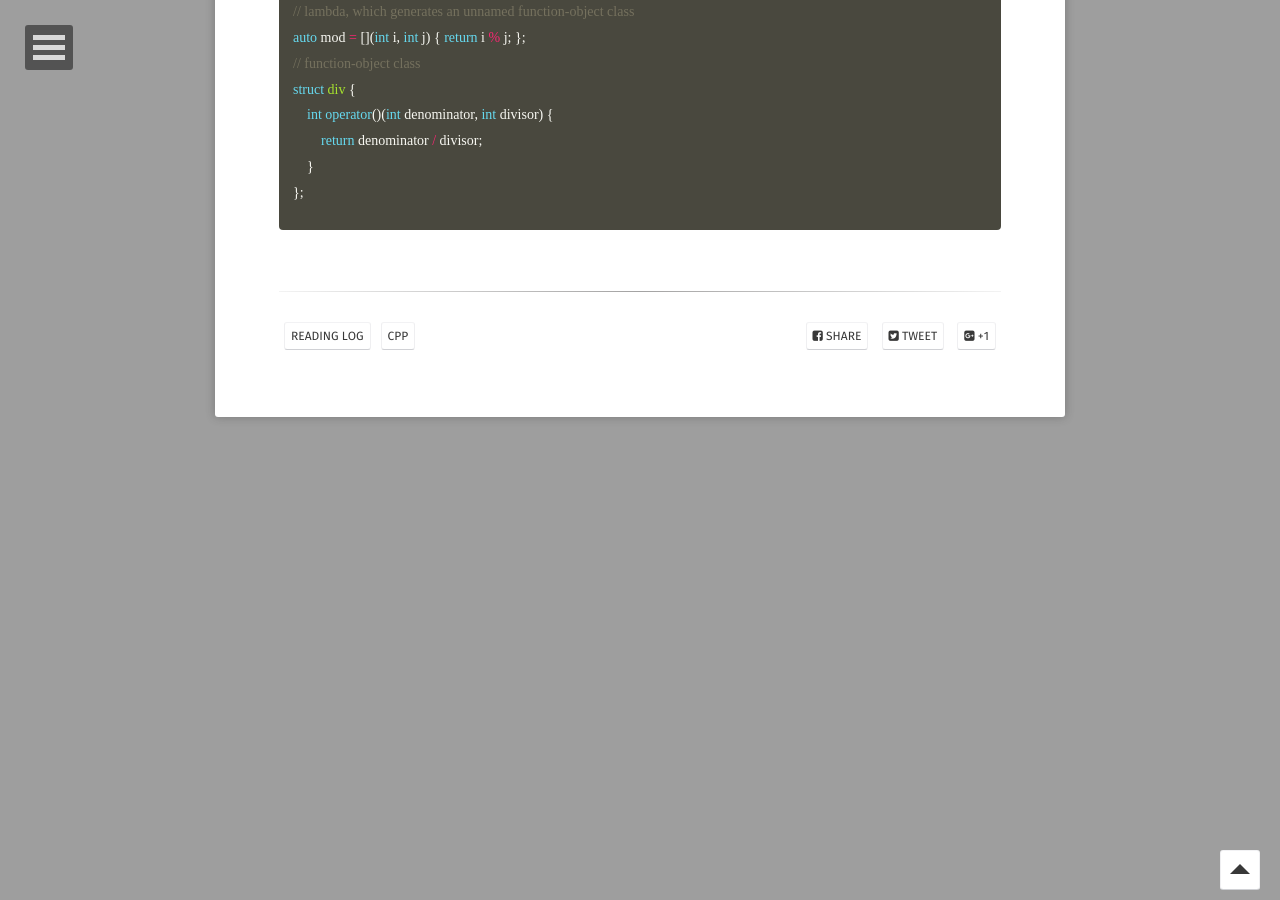
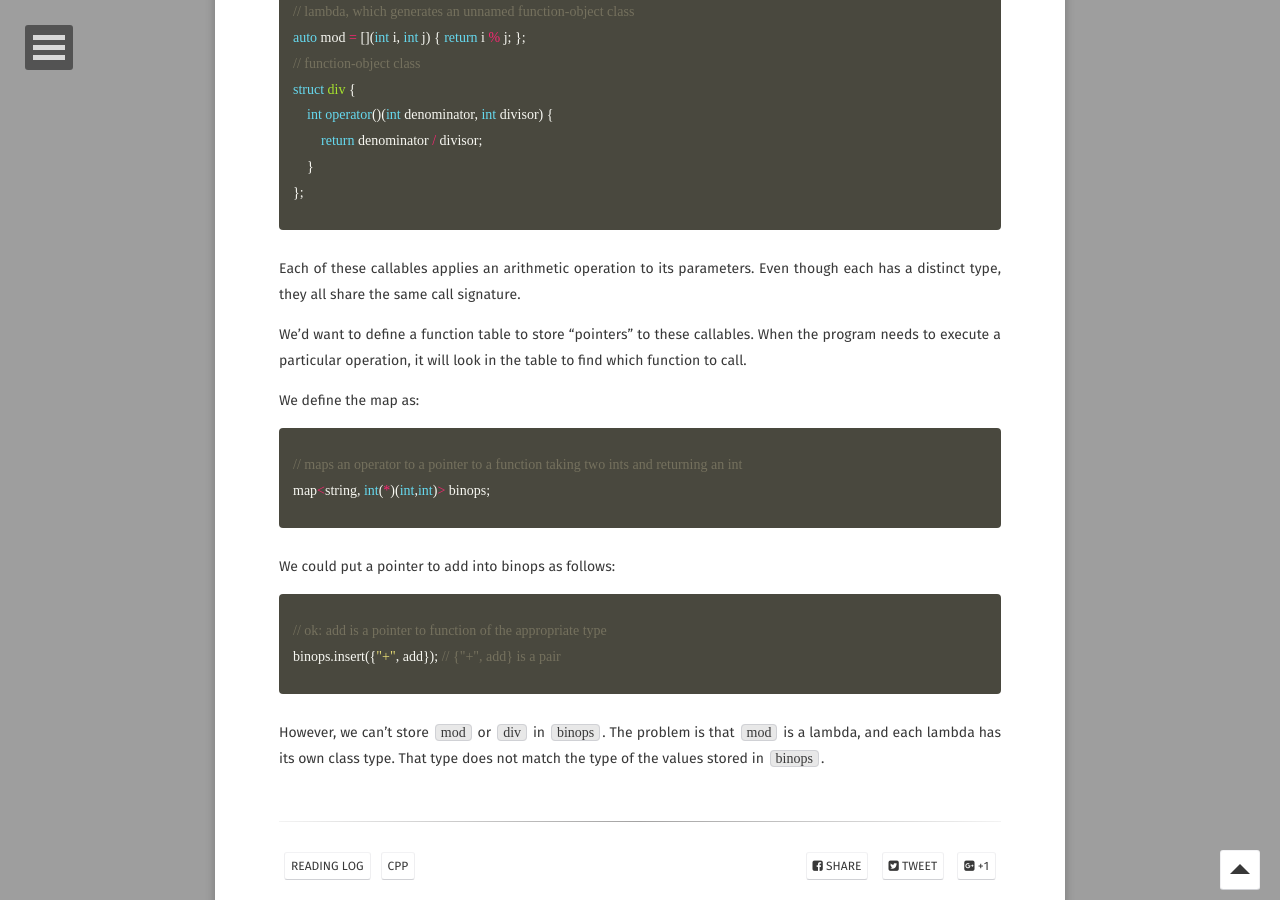
Before and after one commit to Planck35/planck35.github.io, a Jekyll site: the page built from _posts/2020-02-04-overloaded-operations-and-conversions.md, in a window 1280 px wide and 900 px high, scrolled down 2859 px. Built offline with Jekyll 4.4.1, drawn with Linux system fonts in a browser that asks for light colours; some web fonts are replaced; comment, search, counter and statistics services are not loaded.

Commit message:
update read log.

```diff
--- a/_posts/2020-02-04-overloaded-operations-and-conversions.md
+++ b/_posts/2020-02-04-overloaded-operations-and-conversions.md
@@ -95,3 +95,24 @@ struct div {
     }
 };
 {% endhighlight %}
+
+Each of these callables applies an arithmetic operation to its parameters.
+Even though each has a distinct type, they all share the same call signature.
+
+We’d want to define a function table to store “pointers” to these callables.
+When the program needs to execute a particular operation, it will look in the table to find which function to call.
+
+We define the map as:
+{% highlight cpp %}
+// maps an operator to a pointer to a function taking two ints and returning an int
+map<string, int(*)(int,int)> binops;
+{% endhighlight %}
+We could put a pointer to add into binops as follows:
+{% highlight cpp %}
+// ok: add is a pointer to function of the appropriate type
+binops.insert({"+", add}); // {"+", add} is a pair
+{% endhighlight %}
+
+However, we can’t store `mod` or `div` in `binops`.
+The problem is that `mod` is a lambda, and each lambda has its own class type.
+That type does not match the type of the values stored in `binops`.
```
